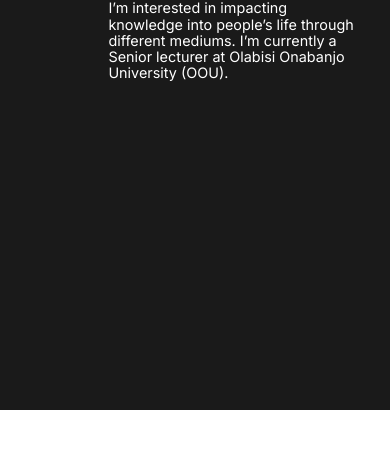
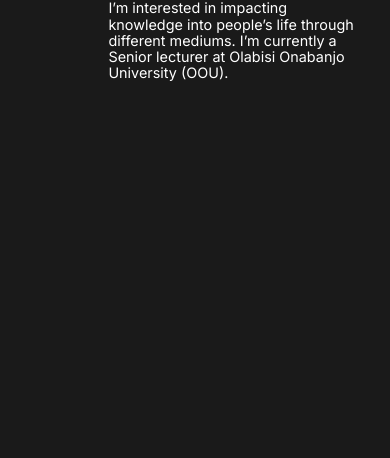
Before and after one commit to Atanda1/port, a website: page index.html in a window 390 px wide. Shown: the part 386-844 px from the top of the page. Drawn offline with Linux system fonts and the light colour scheme.

Commit message:
typography

```diff
--- a/sass/layout/_layout.scss
+++ b/sass/layout/_layout.scss
@@ -2,4 +2,8 @@
     display : grid;
     grid-template-columns: repeat(2, [start-bleed] 50%  [end-bleed] );
     grid-template-rows: minmax(calc(100vh - 10rem), min-content) repeat(2, min-content);
+
+    @media screen and (max-width: 40em) {
+        grid-template-rows: 100vh repeat(2, min-content);
+    }
 }
```
Also changed, not shown: css/style.css, 1 other file.
